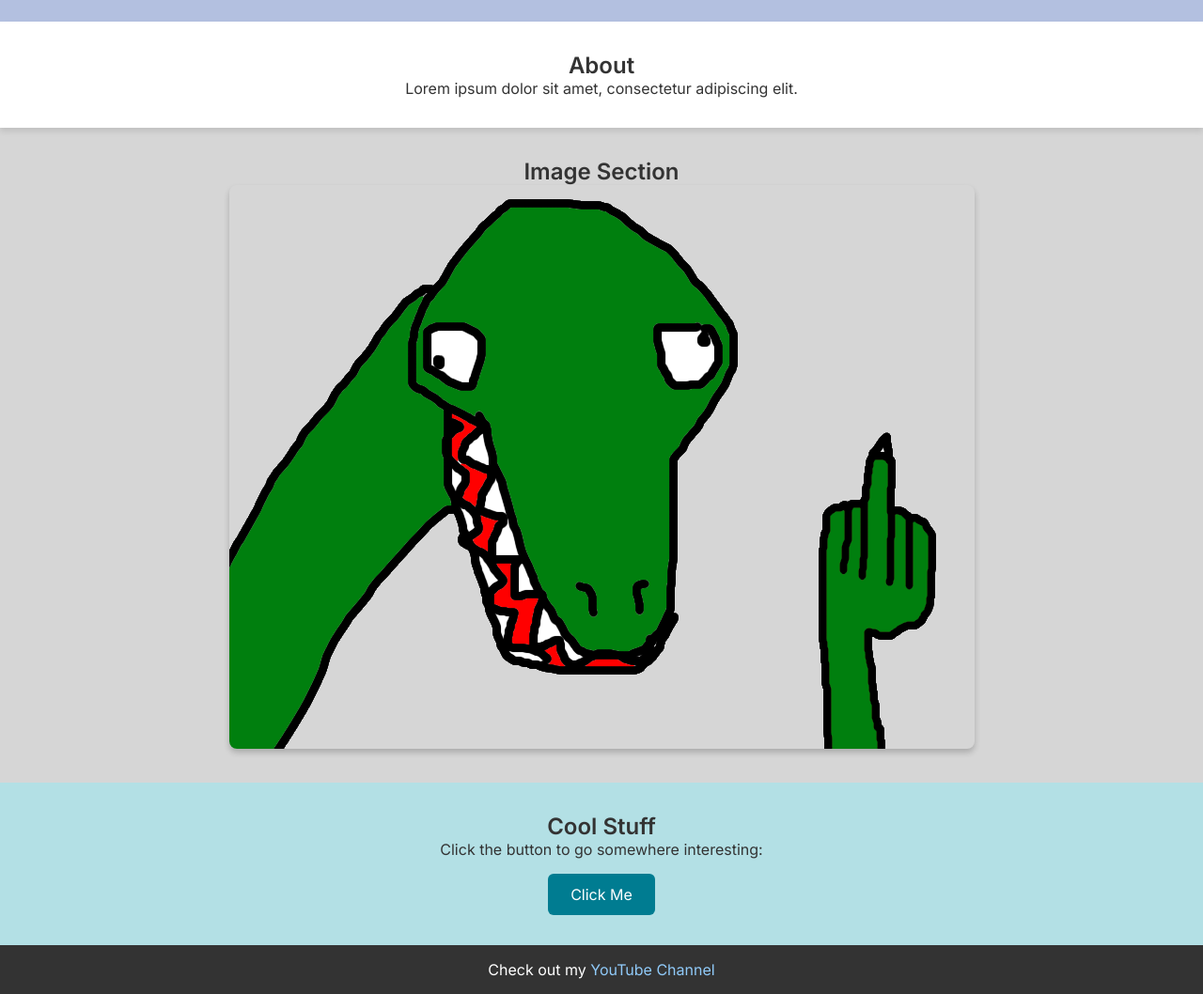
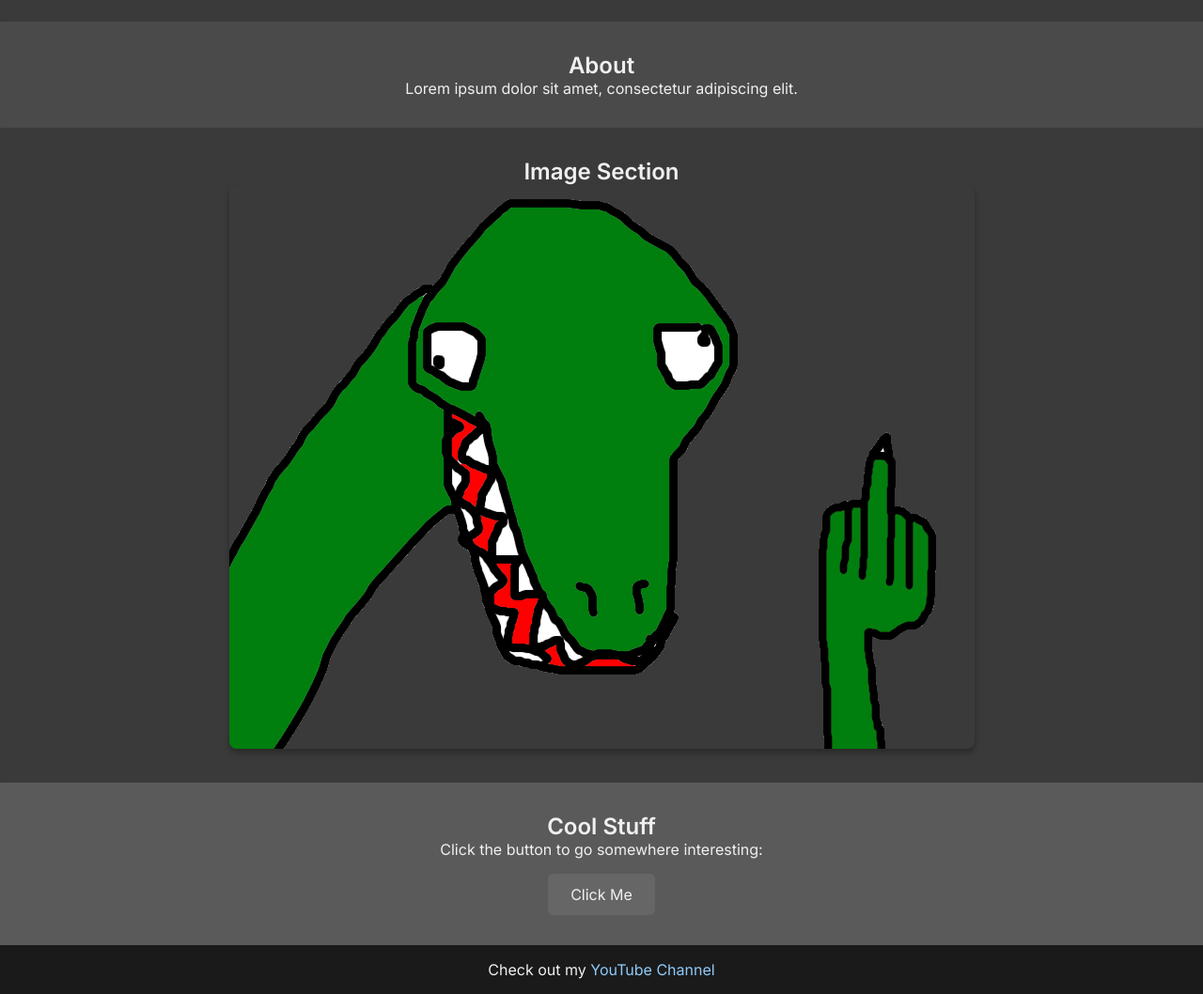
Before and after one commit to InfernoBolt1/InfernoBolt1_Website, a plain HTML site: page index.html in a window 1280 px wide. Shown: the part 100-1158 px from the top of the page at 94% size. Drawn offline with Linux system fonts and the light colour scheme.

Commit message:
Update style.css

```diff
--- a/style.css
+++ b/style.css
@@ -8,8 +8,8 @@
 html, body {
   height: 100%;
   font-family: 'Inter', sans-serif;
-  background-color: #d6d6d6;  /* Slightly darker background */
-  color: #333;
+  background-color: #2a2a2a;  /* Darker background */
+  color: #f0f0f0;  /* Light text for contrast */
 }
 
 /* Sticky footer container */
@@ -27,54 +27,54 @@ html, body {
 header, section {
   padding: 2rem;
   text-align: center;
+  background-color: #3a3a3a;  /* Dark grey sections */
+  box-shadow: 0 4px 6px rgba(0,0,0,0.2);  /* Slight shadow for depth */
 }
 
 header {
-  background-color: #b3c0e0;  /* Slightly darker header */
-  color: #3f51b5;
+  color: #ffffff;  /* Light text for header */
 }
 
 .about {
-  background-color: #fff;
-  box-shadow: 0 4px 6px rgba(0,0,0,0.1);
+  background-color: #4a4a4a;  /* Slightly darker grey for the about section */
 }
 
 .image-section img {
   max-width: 90%;
   height: auto;
   border-radius: 8px;
-  box-shadow: 0 4px 6px rgba(0,0,0,0.2);
+  box-shadow: 0 4px 6px rgba(0,0,0,0.3);
 }
 
 .button-section {
-  background-color: #b3e0e5;  /* Slightly darker button section */
+  background-color: #5a5a5a;  /* Darker button section */
 }
 
 .cta-button {
   display: inline-block;
   margin-top: 1rem;
   padding: 0.75rem 1.5rem;
-  background-color: #007c91;  /* Darker button color */
-  color: #fff;
+  background-color: #666666;  /* Dark grey button */
+  color: #f0f0f0;  /* Light text */
   text-decoration: none;
   border-radius: 6px;
   transition: background-color 0.3s ease;
 }
 
 .cta-button:hover {
-  background-color: #00677a;  /* Darker hover effect */
+  background-color: #555555;  /* Slightly darker on hover */
 }
 
 /* Footer */
 footer {
-  background-color: #333;
-  color: #fff;
+  background-color: #1a1a1a;  /* Even darker footer */
+  color: #f0f0f0;  /* Light text */
   text-align: center;
   padding: 1rem;
 }
 
 footer a {
-  color: #90caf9;
+  color: #90caf9;  /* Slightly blue text for links */
   text-decoration: none;
 }
 
```
